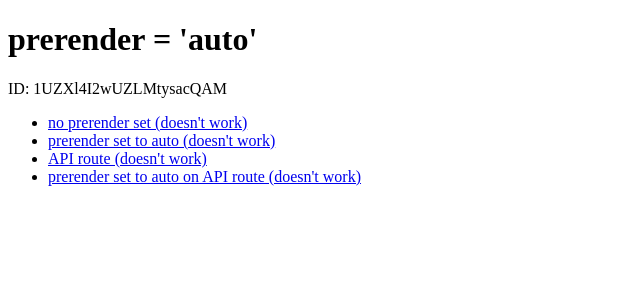
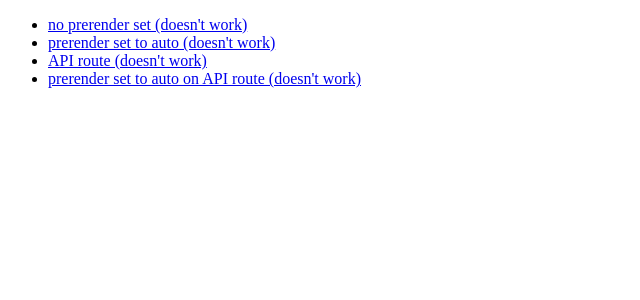
Before and after one commit to mld-hnam/test-sveltekit, a SvelteKit app: page / in a window 1280 px wide. Shown: the top 300 px of the page, without its empty margins (0-640 px from the left). Built offline with nearby package versions, Linux system fonts and the light colour scheme.

Commit message:
Remove stuff from landing and remove split again

```diff
--- a/src/routes/+layout.ts
+++ /dev/null
@@ -1,5 +0,0 @@
-import type { Config } from '@sveltejs/adapter-vercel';
-
-export const config: Config = {
-    split: true,
-};
--- a/src/routes/+page.server.ts
+++ /dev/null
@@ -1,20 +0,0 @@
-import type { PageServerLoad } from './$types';
-import type {Config} from "@sveltejs/adapter-vercel";
-import { nanoid } from "nanoid";
-
-export const config: Config = {
-    isr: {
-        expiration: 15
-    }
-}
-
-export const prerender = 'auto';
-
-export const load: PageServerLoad = () => {
-
-    let id = nanoid();
-
-    return {
-        id
-    }
-}
--- a/src/routes/+page.svelte
+++ b/src/routes/+page.svelte
@@ -1,13 +1,3 @@
-<script lang="ts">
-    import type { PageData } from './$types';
-    export let data: PageData;
-</script>
-
-<h1>prerender = 'auto'</h1>
-<p>
-  ID: {data.id}
-</p>
-
 <ul>
   <li><a href="/no-prerender">no prerender set (doesn't work)</a></li>
   <li><a href="/prerender-auto">prerender set to auto (doesn't work)</a></li>
```
